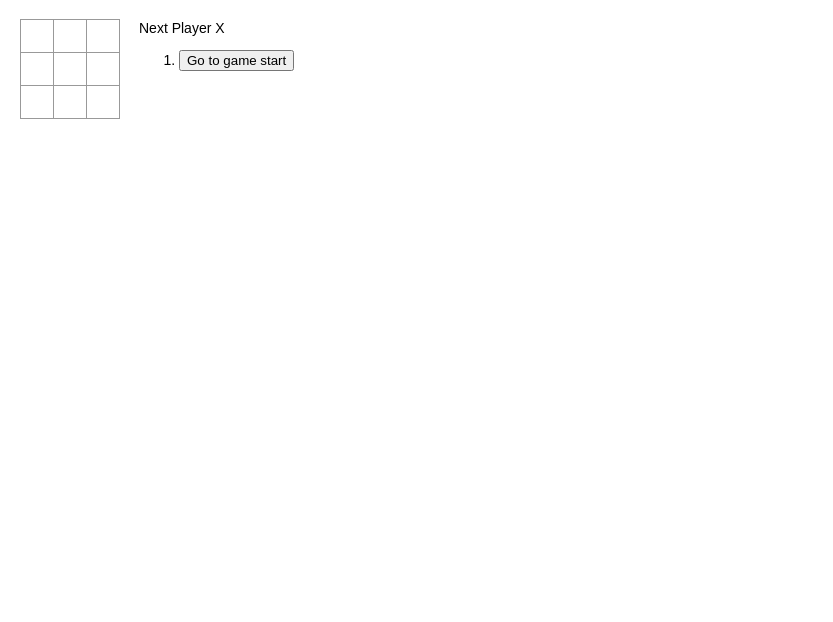
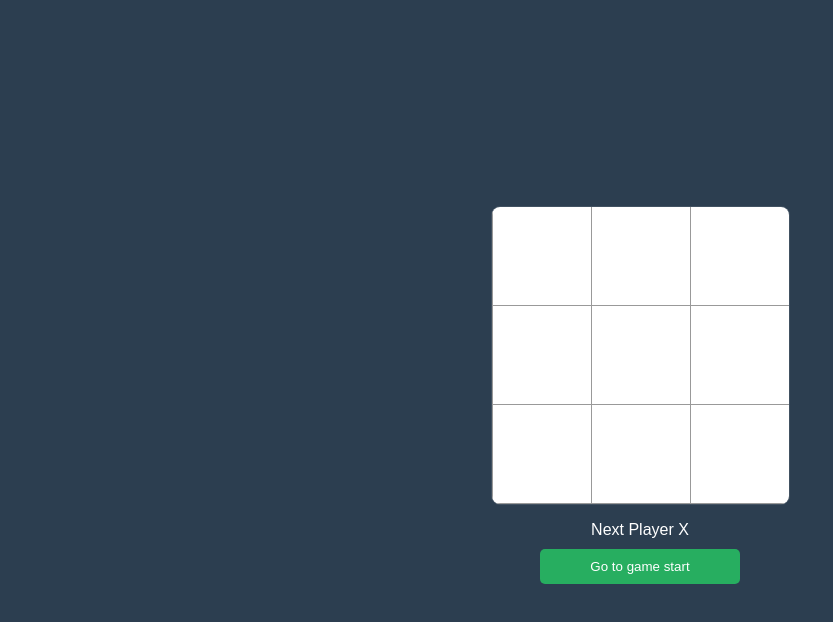
Before and after one commit to lshwak/fastcampus-frontend, a React (Create React App) app in the folder react-tictactoe-app/: page / in a window 1280 px wide. Shown: the top 622 px of the page, without its empty margins (0-833 px from the left). Built offline with nearby package versions, Linux system fonts and the light colour scheme.

Commit message:
fc react ttt styling

```diff
--- a/react-tictactoe-app/src/App.css
+++ b/react-tictactoe-app/src/App.css
@@ -1,8 +1,29 @@
 .game {
   display: flex;
-  flex-direction: row;
+  /* flex-direction: row; */
+  flex-direction: column;
+  height: 100vh;
+  justify-content: center;
+  align-items: center;
 }
 
 .game-info {
- margin-left: 20px;
+  margin-top: 16px;
+  width: 100%;
+  display: flex;
+  flex-direction: column;
+  justify-content: center;
+  align-items: center;
 }
+
+.move-button {
+  width: 200px;
+  background-color: #27ae60;
+  border-width: 0px;
+  border-radius: 5px;
+  color: #fff;
+  font-weight: 200;
+  margin-bottom: 10px;
+  padding: 10px 20px;
+  text-decoration: none;
+}
--- a/react-tictactoe-app/src/App.js
+++ b/react-tictactoe-app/src/App.js
@@ -57,7 +57,7 @@
     'Go to game start';
     return (
       <li key={move}>
-        <button onClick={()=> jumpTo(move)}>{desc}</button>
+        <button className="move-button" onClick={()=> jumpTo(move)}>{desc}</button>
       </li>
     )
   })
@@ -74,7 +74,7 @@
       </div>
       <div className="game-info">
         <div className='status'>{status}</div>
-        <ol>{moves}</ol>
+        <ol style={{listStyle: 'none'}}>{moves}</ol>
       </div>
     </div>
   );
--- a/react-tictactoe-app/src/components/Board.css
+++ b/react-tictactoe-app/src/components/Board.css
@@ -1,3 +1,10 @@
+.board-wrapper {
+  border: 1px solid rgba(255, 255, 255, 0.1);
+  box-shadow: rgba(0,0,0,0.9);
+  border-radius: 9px;
+  overflow: hidden;
+}
+
 .status {
   margin-bottom: 10px;
 }
--- a/react-tictactoe-app/src/components/Board.js
+++ b/react-tictactoe-app/src/components/Board.js
@@ -10,7 +10,7 @@
   }
 
   return (
-    <div>
+    <div className='board-wrapper'>
       <div className='board-row'>
         {renderSquare(0)}
         {renderSquare(1)}
--- a/react-tictactoe-app/src/components/Square.css
+++ b/react-tictactoe-app/src/components/Square.css
@@ -2,11 +2,11 @@
   background-color: white;
   border: 1px solid #999;
   font-size: 24px;
-  height: 34px;
+  height: 100px;
   margin-right: -1px;
   margin-top: -1px;
   padding: 0;
   text-align: center;
-  width: 34px;
+  width: 100px;
   float: left;
 }
--- a/react-tictactoe-app/src/index.css
+++ b/react-tictactoe-app/src/index.css
@@ -1,4 +1,12 @@
 body {
- font: 14px "Century Gothic", Futura, sans-serif;
- margin: 20px;
+  background-color: #2c3e50;
+  color: #fff;
+  font-family: sans-serif;
+  margin: 0;
+  padding: 0;
 }
+
+ol, ul {
+  margin: 0;
+  padding: 0;
+}
```
